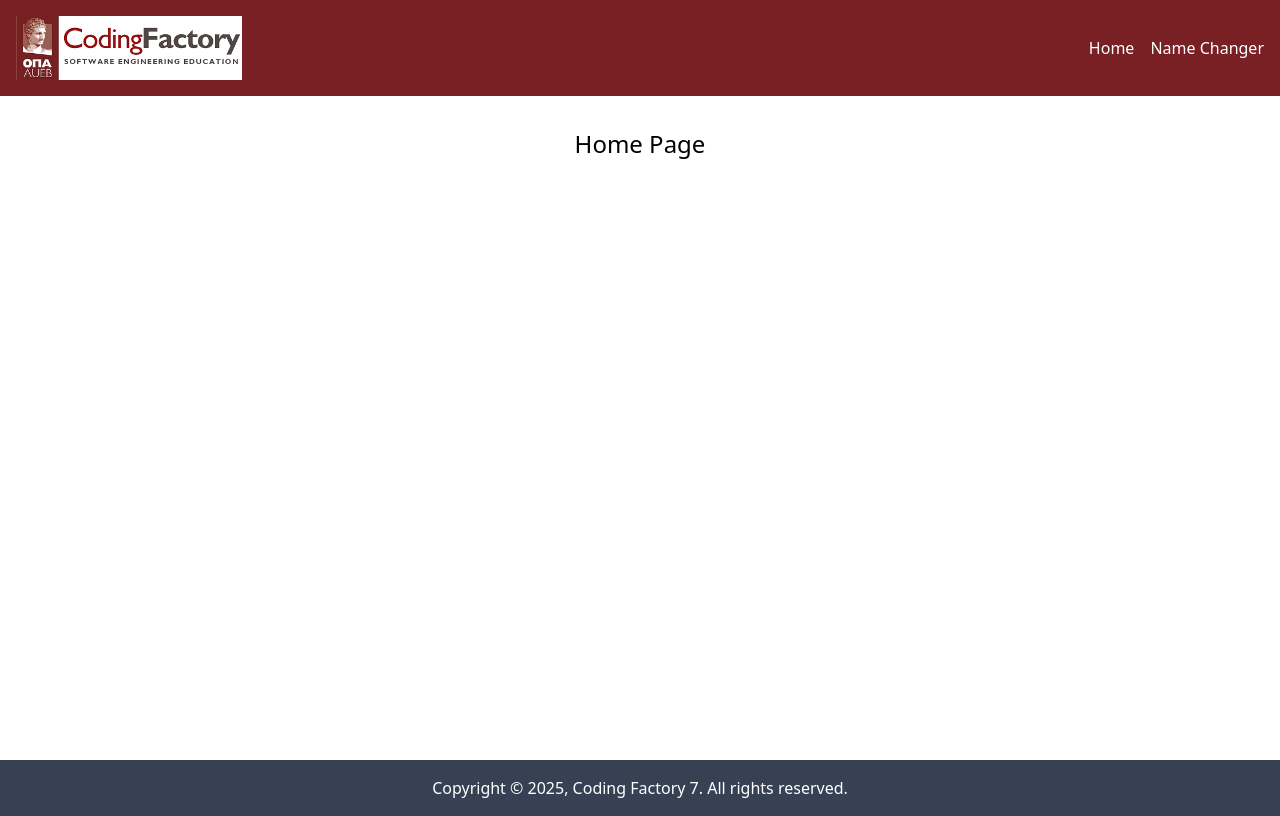
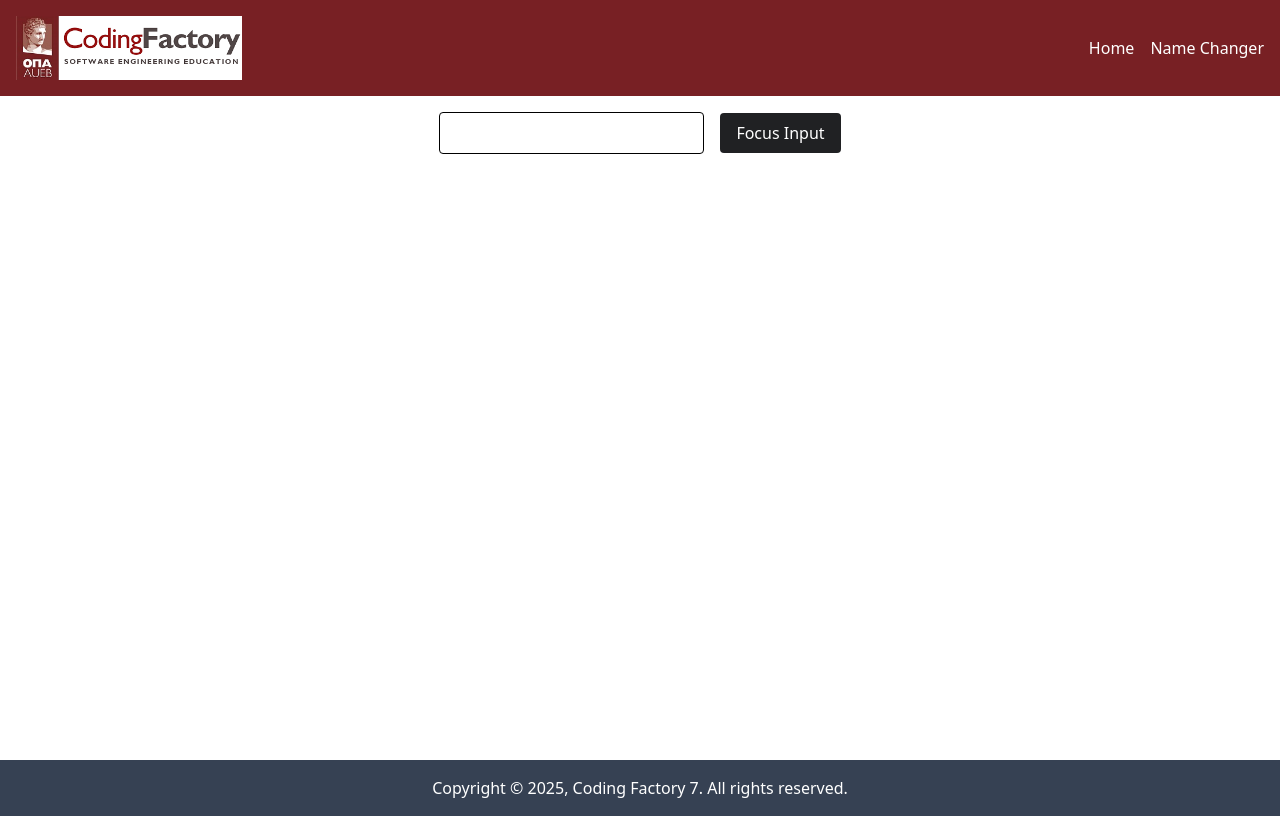
Before and after one commit to grgks/cf7-components, a React (Vite) app: page / in a window 1280 px wide. Built offline with nearby package versions, Linux system fonts and the light colour scheme.

Commit message:
feat: add FocusInput

```diff
--- a/src/App.tsx
+++ b/src/App.tsx
@@ -16,7 +16,7 @@
 //import Todo from "./components/Todo/Todo.tsx";
 //import OnlineStatus from "./components/OnlineStatus.tsx";
 import {BrowserRouter, Routes, Route} from "react-router";
-import HomePage from "./pages/HomePage.tsx";
+//import HomePage from "./pages/HomePage.tsx";
 import NameChangerPage from "./pages/NameChangerPage.tsx";
 // import NameChanger from "./components/NameChanger.tsx";
 import OnlineStatusPage from "./pages/OnlineStatusPage.tsx";
@@ -24,7 +24,9 @@ import UserPage from "./pages/UserPage.tsx";
 import RouterLayout from "./components/RouterLayout.tsx";
 import ExamplesPage from "./pages/ExamplesPage.tsx";
 import RouterExamplesLayout from "./components/RouterExamplesLayout";
-
+import AutoRedirectPage from "./pages/AutoRedirectPage.tsx";
+import NotFoundPage from "./pages/NotFoundPage.tsx";
+import FocusInput from "./components/FocusInput.tsx";
 
 function App() {
 
@@ -66,7 +68,8 @@ function App() {
                     <Routes>
                         <Route element={<RouterLayout />}>
                             {/*<Route path="/" element={<HomePage />}/>*/}
-                            <Route index element={<HomePage />}/>
+                            {/*<Route index element={<HomePage />}/>*/}
+                            <Route index element={<FocusInput />}/>
                             <Route path="users/:userId" element={<UserPage />}/>
                             <Route path="users" element={<UserPage />}/>
                         </Route>
@@ -76,14 +79,13 @@ function App() {
                             <Route index element={<ExamplesPage/>}/>
                             <Route path="name-changer" element={<NameChangerPage/>}/>
                             <Route path="online-status" element={<OnlineStatusPage/>}/>
+                            <Route path="auto-redirect" element={<AutoRedirectPage/>}/>
                         </Route>
 
                         <Route path="users/:userId" element={<UserPage />}/>
                         <Route path="users" element={<UserPage />}/>
                         {/*<Route path="files/*" element={<FilePage/>}/>*/}
-                        PATH: https://example.com/users/125/name/nick
-                        QUERY: https://example.com/users?id=125&name=Nick
-                        https://www.skroutz.gr/c/3074/pagomixanes/f/891854_891908_1066530/trima-epagelmatiki-101-200.html?price_max=3200.0&price_min=1400.001
+                        <Route path="*"  element={<NotFoundPage/>}/>
                     </Routes>
                 </BrowserRouter>
         </>
--- /dev/null
+++ b/src/components/FocusInput.tsx
@@ -0,0 +1,26 @@
+import {useRef} from "react";
+
+const FocusInput = () => {
+    const inputRef = useRef<HTMLInputElement>(null);
+
+    const handleClick = () => {
+        inputRef.current?.focus();
+    };
+
+    return(
+        <>
+            <div className="text-center space-x-4 mt-4">
+                <input
+                    ref={inputRef}
+                    type="text" className="border px-4 py-2 rounded"/>
+                <button
+                    onClick={handleClick}
+                    className="bg-cf-dark-gray text-white px-4 py-2 rounded">
+                    Focus Input
+                </button>
+            </div>
+        </>
+    );
+};
+
+export default FocusInput;
```
